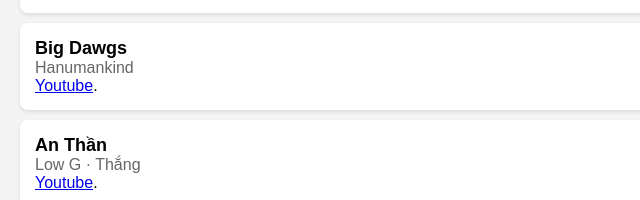
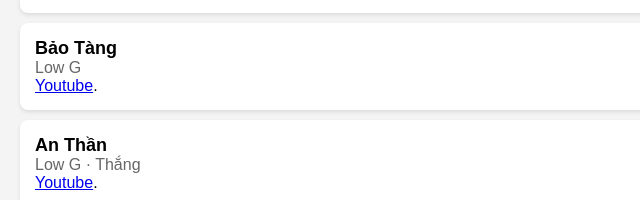
Before and after one commit to imjusttran/imjusttran.github.io, a plain HTML site: page sang.html in a window 1280 px wide. Shown: the part 214-414 px from the top of the page, 0-640 px from the left. Drawn offline with Linux system fonts and the light colour scheme.

Commit message:
Update sang.html

```diff
--- a/sang.html
+++ b/sang.html
@@ -45,9 +45,9 @@
             <span class="album">Oách xà lách vô cùn.</span>
         </li>
         <li>
-            <span class="song-title">Big Dawgs</span><br>
-            <span class="artist">Hanumankind</span><br>
-            <span class="white"><a href="https://www.youtube.com/watch?v=hOHKltAiKXQ" target="_blank" rel="dofollow" class="weblink">Youtube</a>.</span>
+            <span class="song-title">Bảo Tàng</span><br>
+            <span class="artist">Low G</span><br>
+            <span class="white"><a href="https://www.youtube.com/watch?v=iKVLAXwVLYE" target="_blank" rel="dofollow" class="weblink">Youtube</a>.</span>
         </li>
         <li>
             <span class="song-title">An Thần</span><br>
```
